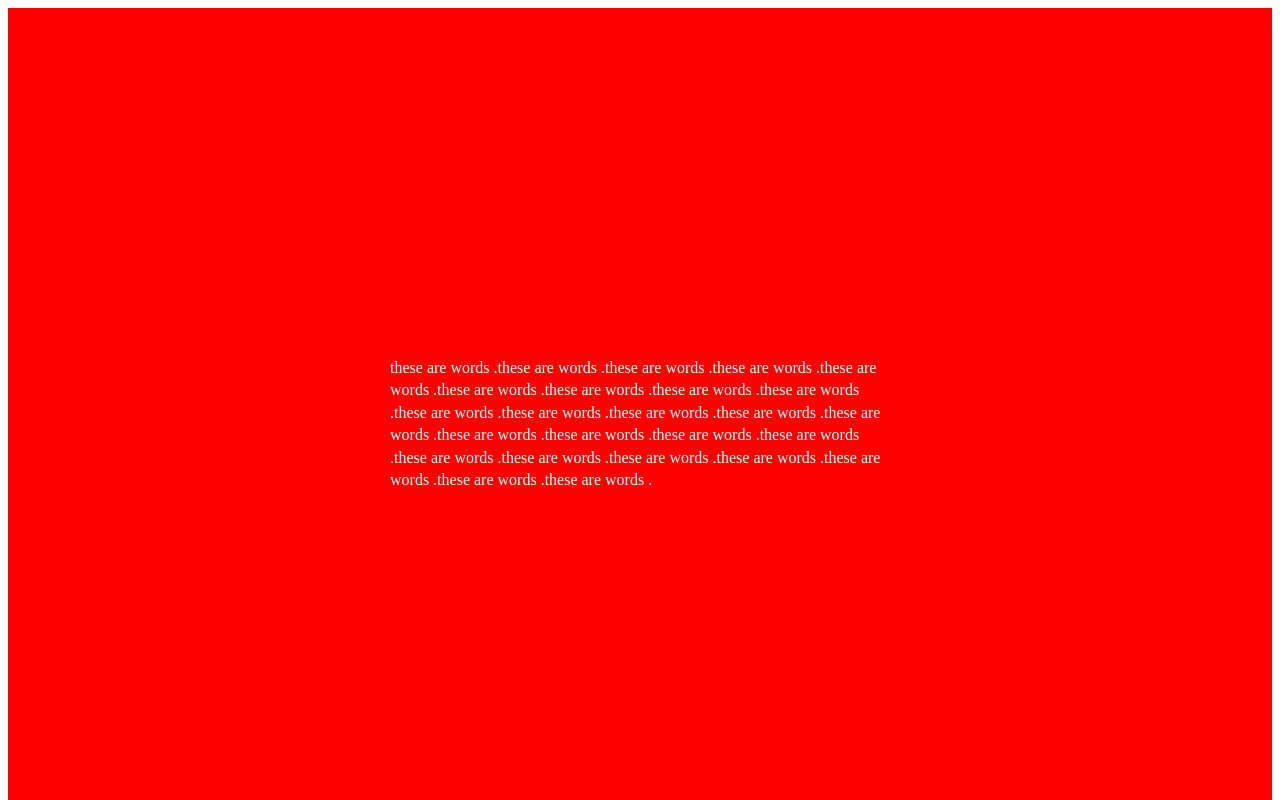
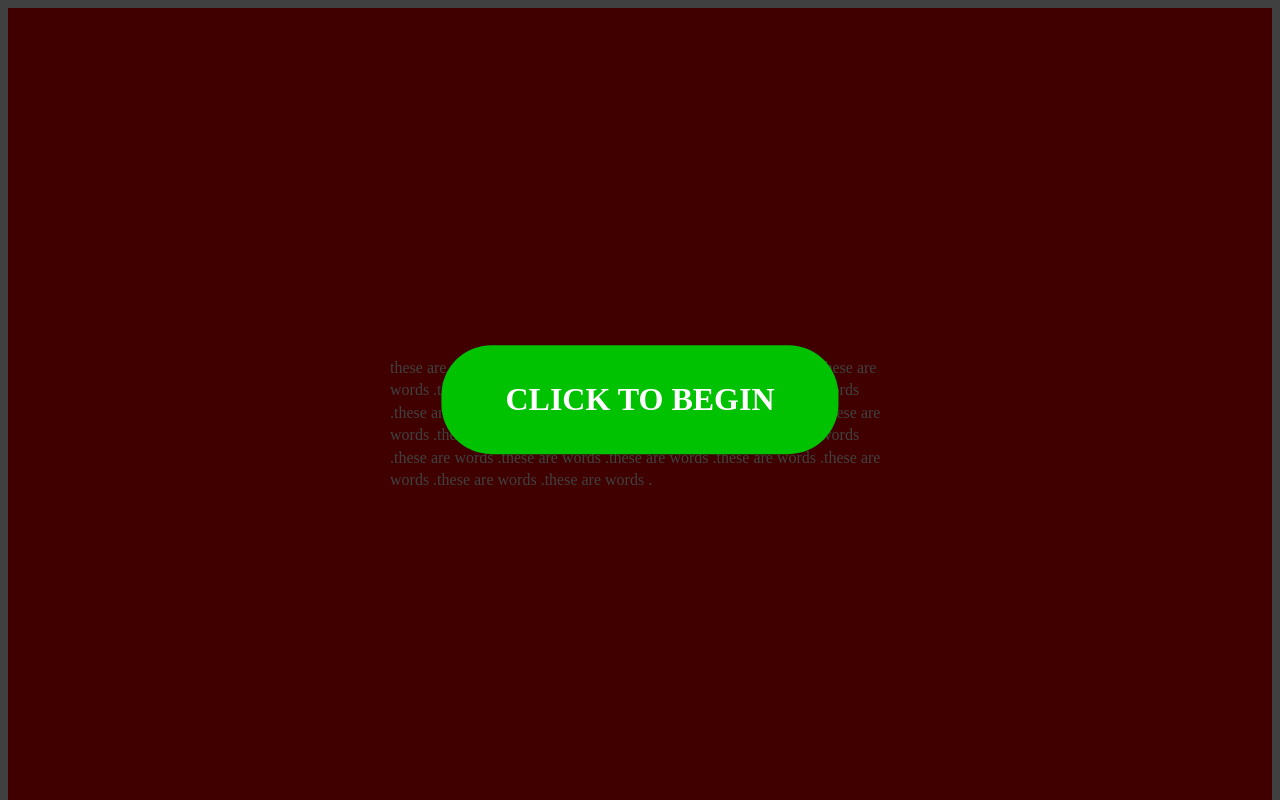
Before and after one commit to QuintonJason/q-web-type-testing, a plain HTML site: page index.html in a window 1280 px wide. Shown: the top 800 px of the page. Drawn offline with nearby package versions, Linux system fonts and the light colour scheme.

Commit message:
made click to begin button

```diff
--- a/assets/css/main.css
+++ b/assets/css/main.css
@@ -279,7 +279,29 @@ textarea {
         page-break-after: avoid;
     }
 }
-
+#trigger{
+    position: absolute;
+    z-index: 100;
+    top: 0;
+    left: 0;
+    right: 0;
+    bottom: 0;
+}
+.center-trigger{
+    position: absolute;
+    top: 50%;
+    left: 50%;
+    -webkit-transform: translate(-50%,-50%);
+    transform: translate(-50%,-50%)
+}
+.center-trigger h1{
+    color: white;
+    display: inline-block;
+    background: #00c200;
+    border-radius: 50px;
+    padding: 1em 2em;
+    text-transform: uppercase;
+}
 .height-div{
     height: 100vh;
     position: relative;
@@ -306,3 +328,9 @@ textarea {
 .purple{
     background-color: purple
 }
+#trigger{
+    background: rgba(0,0,0,.75);
+}
+#trigger h1{
+    text-align: center;
+}
--- /dev/null
+++ b/assets/js/main.js
@@ -0,0 +1,6 @@
+// #test
+
+$("#trigger").click(function(){
+	// $("#test").hide();
+	$(this).fadeOut();
+});
--- /dev/null
+++ b/assets/js/plugins.js
@@ -0,0 +1,24 @@
+// Avoid `console` errors in browsers that lack a console.
+(function() {
+    var method;
+    var noop = function () {};
+    var methods = [
+        'assert', 'clear', 'count', 'debug', 'dir', 'dirxml', 'error',
+        'exception', 'group', 'groupCollapsed', 'groupEnd', 'info', 'log',
+        'markTimeline', 'profile', 'profileEnd', 'table', 'time', 'timeEnd',
+        'timeline', 'timelineEnd', 'timeStamp', 'trace', 'warn'
+    ];
+    var length = methods.length;
+    var console = (window.console = window.console || {});
+
+    while (length--) {
+        method = methods[length];
+
+        // Only stub undefined methods.
+        if (!console[method]) {
+            console[method] = noop;
+        }
+    }
+}());
+
+// Place any jQuery/helper plugins in here.
--- a/index.html
+++ b/index.html
@@ -20,10 +20,15 @@
         <![endif]-->
 
         <!-- Add your site or application content here -->
+        <div id="trigger">
+            <div class="center-trigger">
+                <h1>click to begin</h1>
+            </div>
+        </div>
         <div class="height-div red">
             <p>these are words .these are words .these are words .these are words .these are words .these are words .these are words .these are words .these are words .these are words .these are words .these are words .these are words .these are words .these are words .these are words .these are words .these are words .these are words .these are words .these are words .these are words .these are words .these are words .these are words .</p>
         </div>
-        <div class="height-div blue">
+        <div id="test" class="height-div blue">
             <p>these are words .these are words .these are words .these are words .these are words .these are words .these are words .these are words .these are words .these are words .these are words .these are words .these are words .these are words .these are words .these are words .these are words .these are words .these are words .these are words .these are words .these are words .these are words .these are words .these are words .</p>
         </div>
         <div class="height-div green">
```
